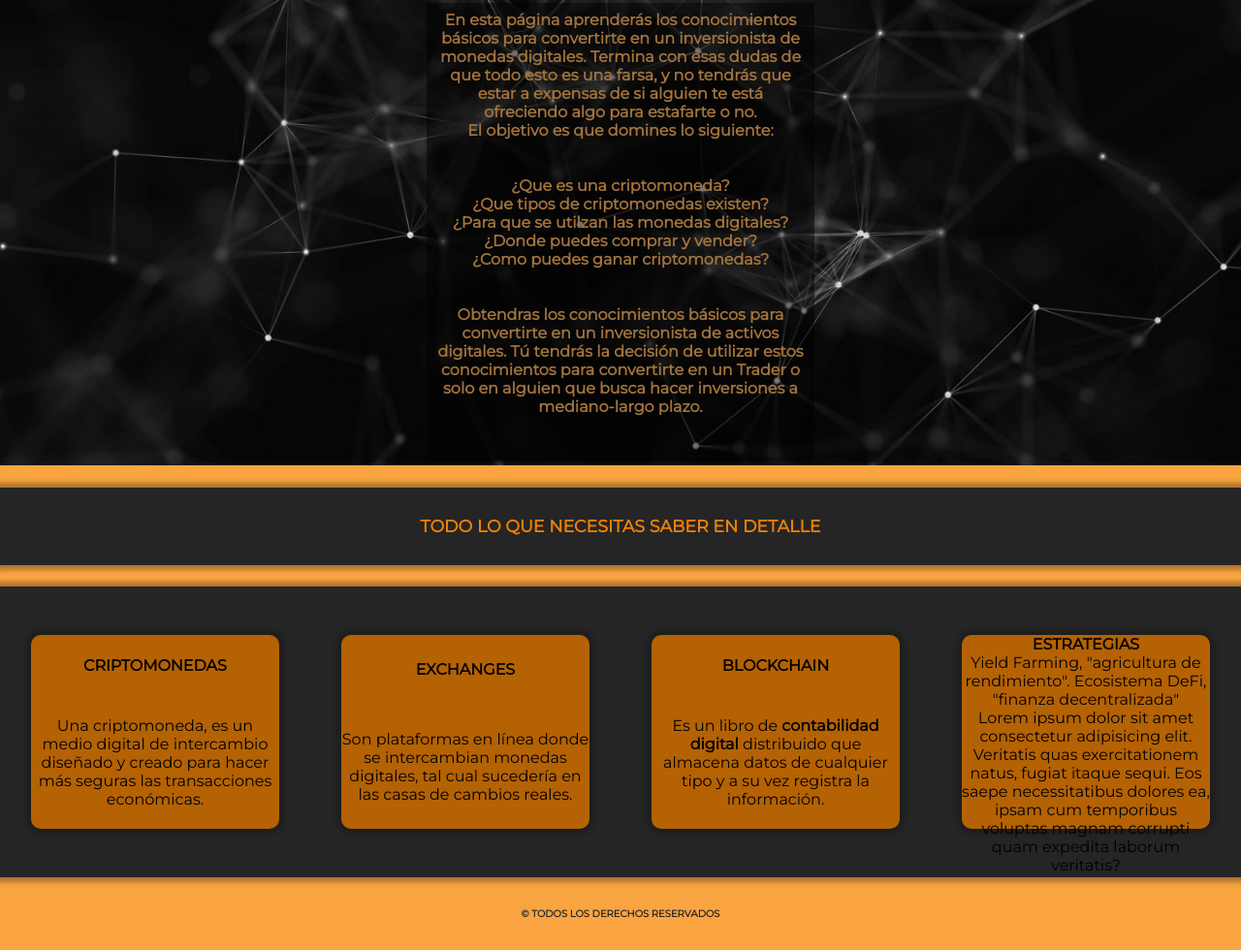
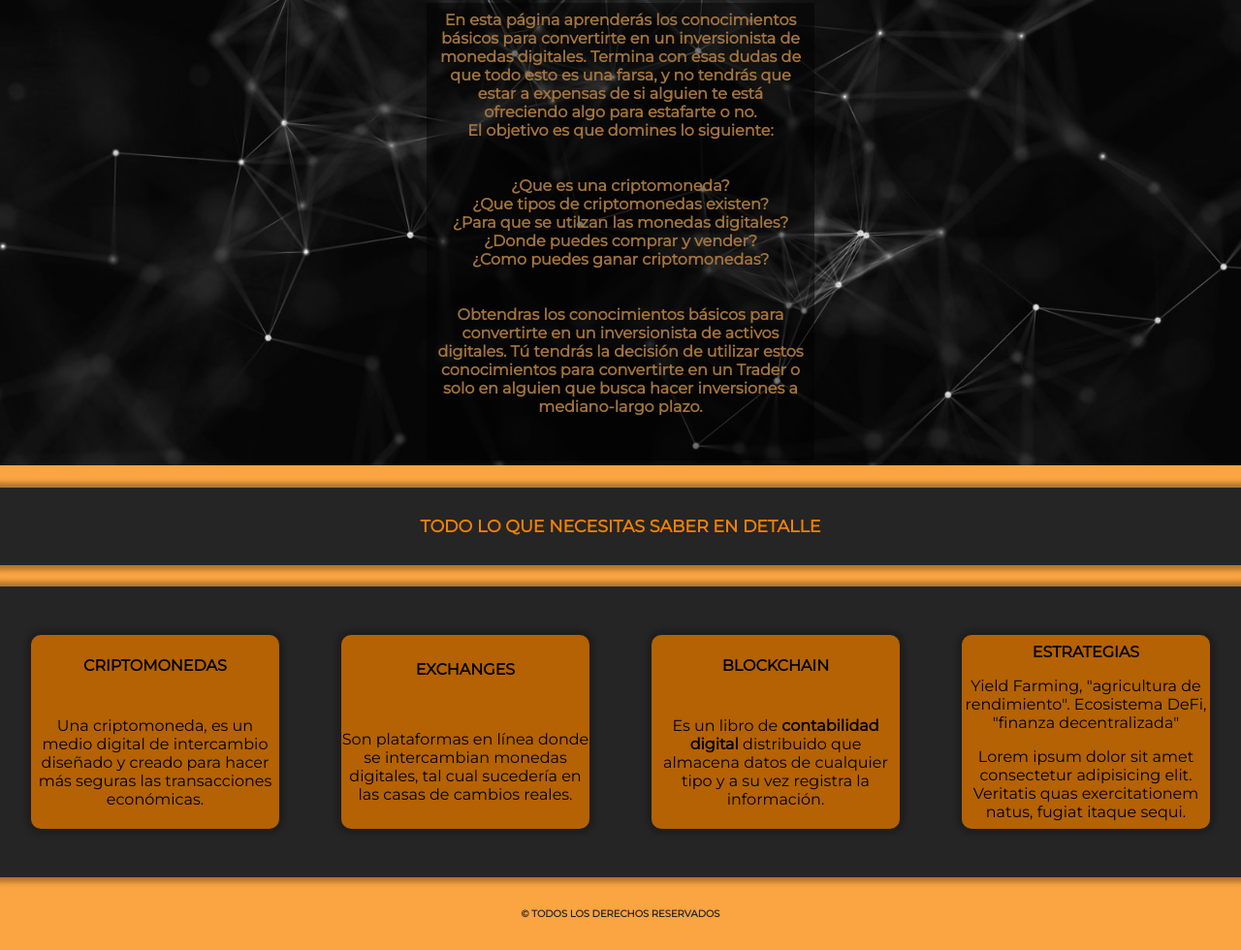
Before and after one commit to jesusre890/criptoarg, a website: page index.html in a window 1280 px wide. Shown: the part 786-1766 px from the top of the page at 97% size. Drawn offline with Linux system fonts and the light colour scheme.

Commit message:
se modifica el parrafo footer

```diff
--- a/index.html
+++ b/index.html
@@ -98,7 +98,7 @@
             <div class="estrategias">
                 <h4>ESTRATEGIAS</h4>
                 <p>Yield Farming, "agricultura de rendimiento". Ecosistema DeFi, "finanza decentralizada"</p>
-                <p>Lorem ipsum dolor sit amet consectetur adipisicing elit. Veritatis quas exercitationem natus, fugiat itaque sequi. Eos saepe necessitatibus dolores ea, ipsam cum temporibus voluptas magnam corrupti quam expedita laborum veritatis?</p>
+                <p>Lorem ipsum dolor sit amet consectetur adipisicing elit. Veritatis quas exercitationem natus, fugiat itaque sequi. </p>
             </div>
         </div>
             <div class="copy__footer">
```
